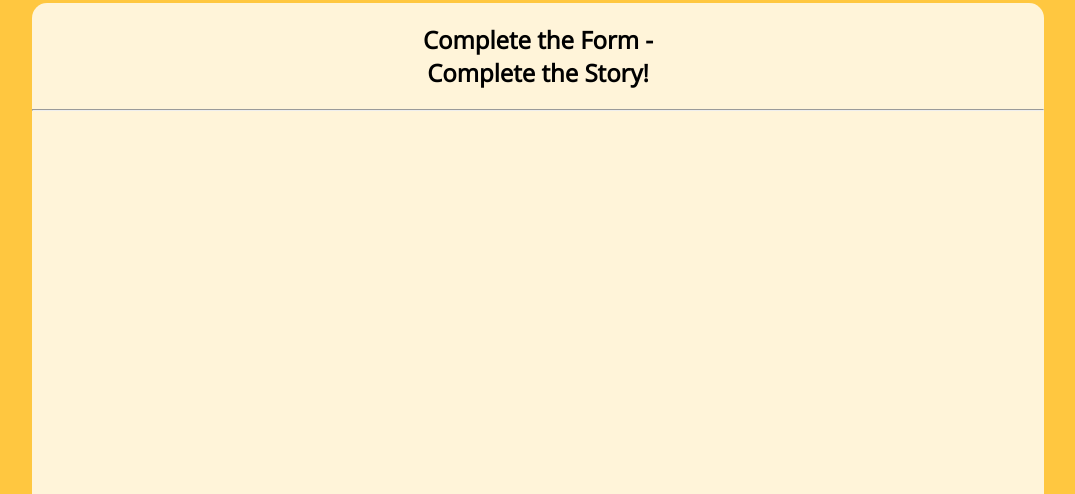
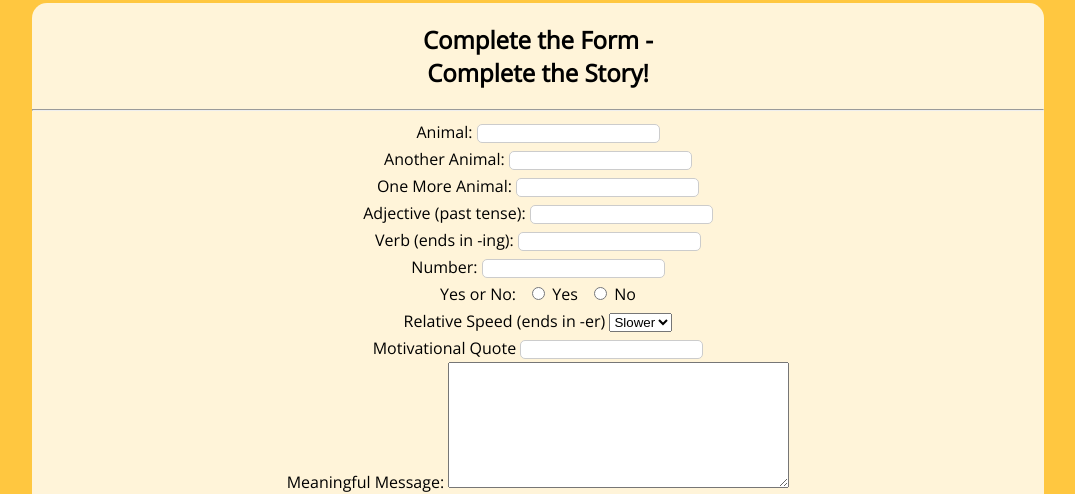
Before and after one commit to philosophy-flow/ca-form-a-story, a plain HTML site: page index.html in a window 1280 px wide. Shown: the part 313-807 px from the top of the page, without its empty margins (102-1177 px from the left). Drawn offline with nearby package versions, Linux system fonts and the light colour scheme.

Commit message:
Added form element

```diff
--- a/index.html
+++ b/index.html
@@ -14,7 +14,58 @@
     <section id="main">
       <h1>Complete the Form -<br> Complete the Story!</h1>
       <hr>
-      <!--Add your form below:-->
+      <form action="story.html" method="GET">
+        <label for="animal-1">Animal:</label> <!--First Animal-->
+        <input id="animal-1" type="text" name="animal-1" required>
+        <br>
+
+        <label for="animal-2">Another Animal:</label> <!--Second Animal-->
+        <input id="animal-2" type="text" name="animal-2" required>
+        <br>
+
+        <label for="animal-3">One More Animal:</label> <!--Third Animal-->
+        <input id="animal-3" type="text" name="animal-3" required>
+        <br>
+
+        <label for="adj-1">Adjective (past tense):</label>
+        <input id="adj-1" type="text" name="adj-1" required>
+        <br>
+
+        <label for="verb-1">Verb (ends in -ing):</label>
+        <input id="verb-1" type="text" name="verb1" required>
+        <br>
+
+        <label for="num-1">Number:</label>
+        <input id="num-1" type="number" name="verb1" required>
+        <br>
+
+        <span>Yes or No:</span> <!--Radio Buttons-->
+        <input id="yes" type="radio" name="answer" value="yes" required>
+        <label for="yes">Yes</label>
+        <input id="no" type="radio" name="answer" value="no">
+        <label for="no">No</label>
+        <br>
+
+        <label for="speed">Relative Speed (ends in -er)</label>
+        <select id="speed" name="speed" required>
+          <option value="slower">Slower</option>
+          <option value="faster">Faster</option>
+        </select>
+        <br>
+
+        <label for="quote">Motivational Quote</label>
+        <input id="quote" type="text" name="quote" list="quote-choices">
+        <datalist id="quote-choices">
+          <option value="winner gets ice cream!"></option>
+        </datalist>
+        <br>
+
+        <label for="message">Meaningful Message:</label>
+        <textarea id="message" name="message" required rows="8" cols="40"></textarea>
+        <br>
+
+        <input type="submit" value="Form My Story!">
+      </form>
 
     </section>
   </body>
```
